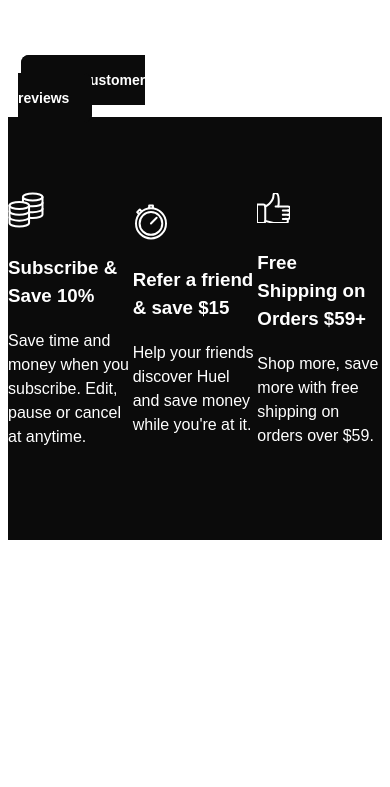
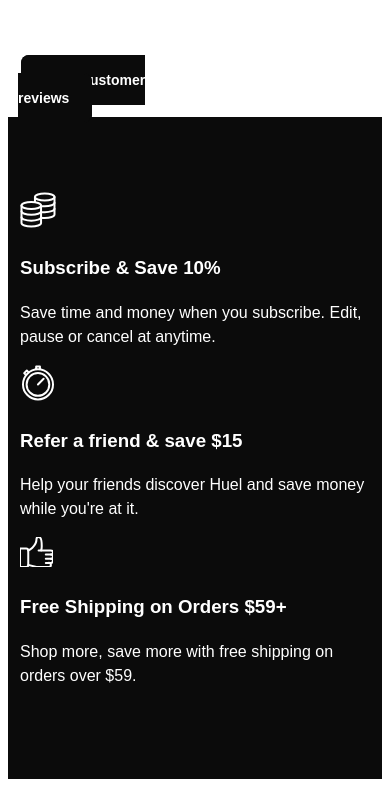
Before and after one commit to ellie-lam/huel, a plain HTML site: page final-project.html in a window 390 px wide. Shown: the part 2972-3759 px from the top of the page. Before the commit the page ends 3520 px from the top, so only its background shows below. Drawn offline with Linux system fonts and the light colour scheme.

Commit message:
Add files via upload

```diff
--- a/final-project.css
+++ b/final-project.css
@@ -323,4 +323,8 @@ body {
         flex-direction: column;
         align-items: center;
     }
+
+    .symbol_ellie {
+        flex-direction: column;
+    }
 }
```
